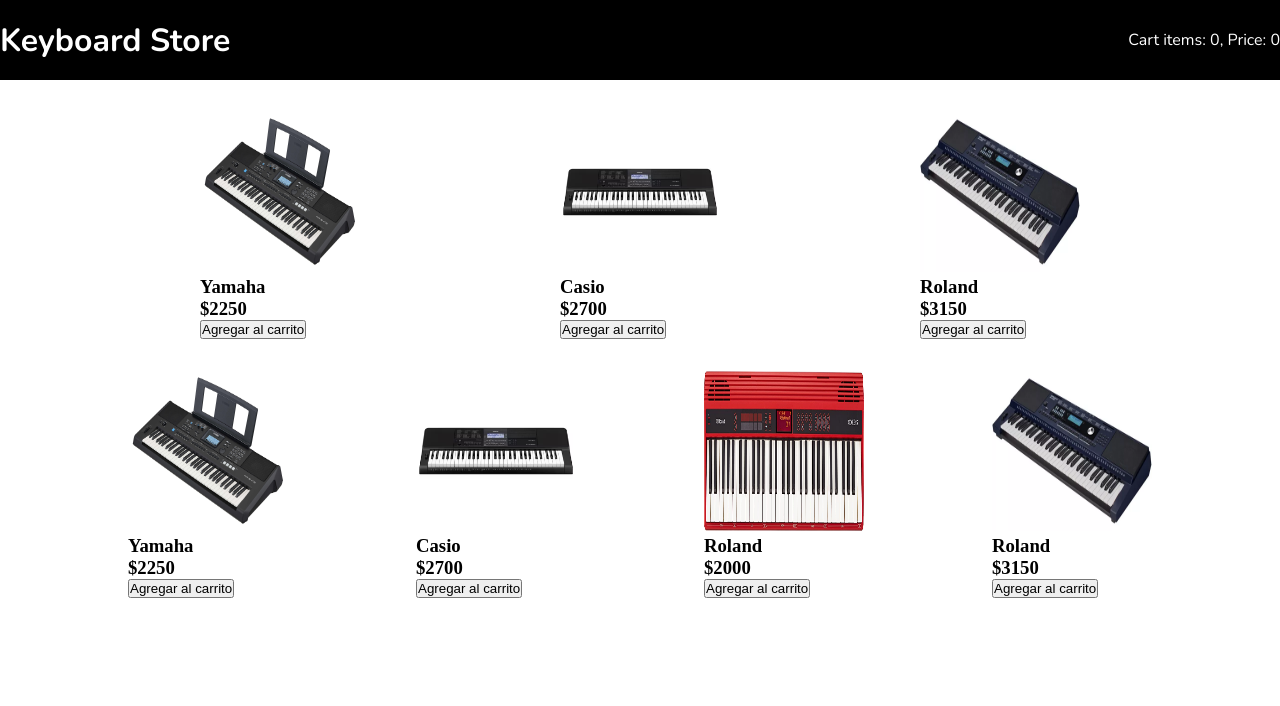
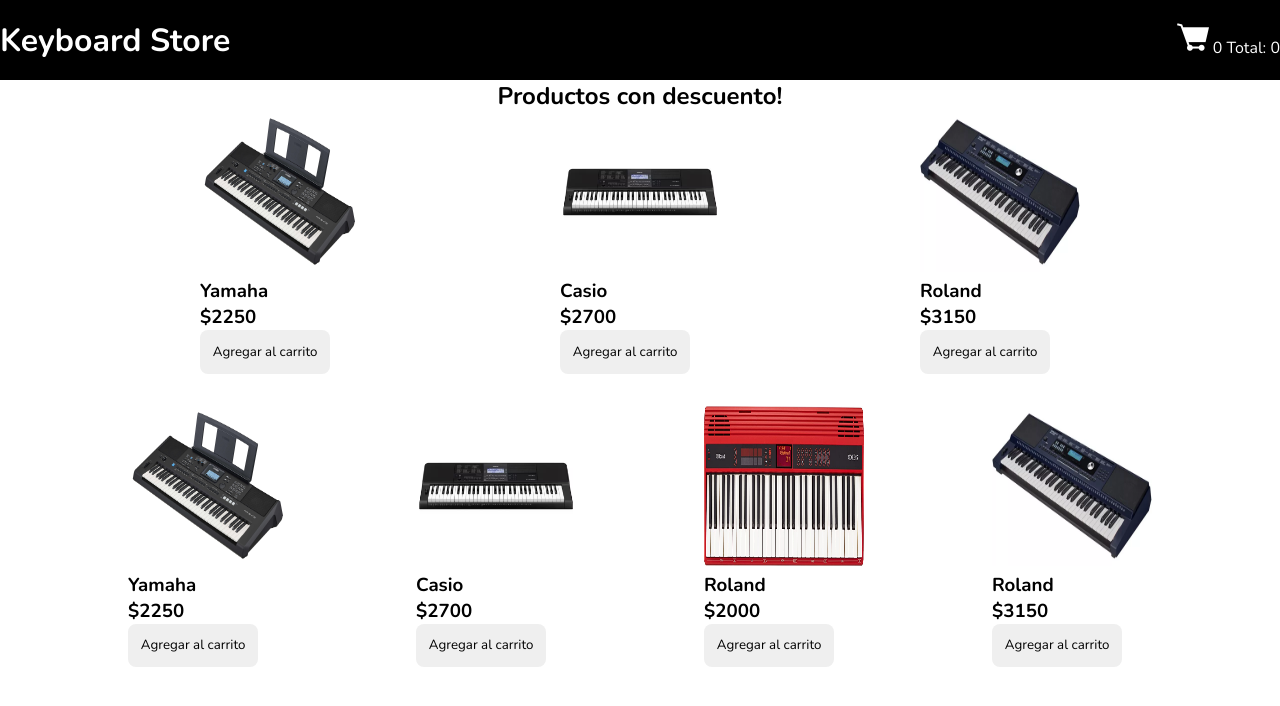
Before and after one commit to iceror/KeyboardStoreCervantes, a website: page index.html in a window 1280 px wide. Drawn offline with nearby package versions, Linux system fonts and the light colour scheme.

Commit message:
add cart icon && banner

```diff
--- a/index.html
+++ b/index.html
@@ -12,22 +12,26 @@
 
 <body>
   <header>
+    <h1 class="brand">Keyboard Store</h1>
 
-      <h1 class="brand">Keyboard Store</h1>
-      <div>
-        <a href="">
-          Cart items:
-          <span id="count">0</span>,
-          Price:
-          <span id="sum">0</span>
-        </a>
-      </div>
+    <div class="cart-sum">
+      <a href="">
+        <img src="./img/cart-73-64.png" alt="" class="cart">
+        <span id="count">0</span>
+        Total:
+        <span id="sum">0</span>
+      </a>
+    </div>
 
   </header>
 
   <main>
     <!-- TODO add banner -->
-    <section class="discounts-container" id="discounts-container">
+    <section class="discounts-banner">
+
+      <h2>Productos con descuento!</h2>
+      <section class="discounts-container" id="discounts-container">
+      </section>
     </section>
     <section class="products-container" id="products-container">
     </section>
--- a/package.json
+++ b/package.json
@@ -7,7 +7,7 @@
     "test": "echo \"Error: no test specified\" && exit 1",
     "build-css": "node-sass --include-path scss scss/main.scss css/build.css",
     "watch-css": "nodemon -e scss -x \"npm run build-css\"",
-    "start": "serve ./"
+    "start": "serve ./ "
   },
   "repository": {
     "type": "git",
--- a/scss/base/_generales.scss
+++ b/scss/base/_generales.scss
@@ -5,3 +5,14 @@
     padding: 0;
     box-sizing: border-box;
 }
+
+.add-button{
+  border: none;
+  border-radius: 0.5rem;
+  padding: 0.8rem;
+  font-family: Nunito;
+  &:hover {
+    cursor: pointer;
+    background-color: rgb(137, 139, 146);
+  }
+}
--- a/scss/pages/index.scss
+++ b/scss/pages/index.scss
@@ -11,6 +11,11 @@
     color: white;
   }
 
+  .cart-sum {
+    .cart {
+      width: 2rem;
+    }
+  }
 }
 
 main {
@@ -18,8 +23,17 @@
 
 }
 
+.discounts-banner {
+  h2 {
+    text-align: center;
+    font-family: Nunito;
+  }
+}
+
 .discounts-container {
-  margin-top: 2rem;
+  div {
+    font-family: Nunito
+  }
   @extend %flex-products;
   img {
     width: 10rem;
@@ -28,6 +42,9 @@
 }
 
 .products-container {
+  div {
+    font-family: Nunito
+  }
   margin-top: 2rem;
   @extend %flex-products;
   img {
```
Also changed, not shown: css/build.css, img/cart-73-64.png (added), 2 other files.
